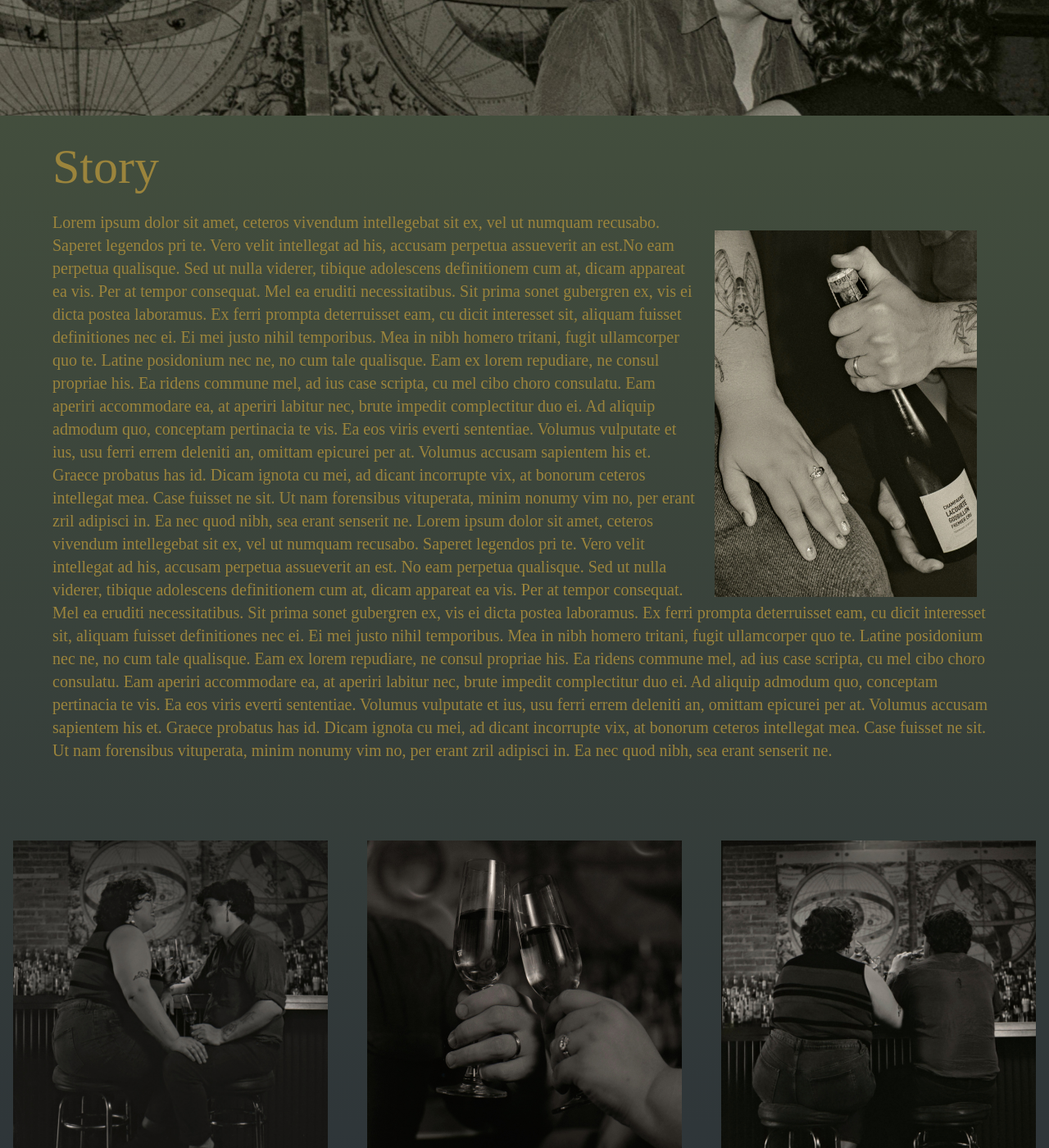
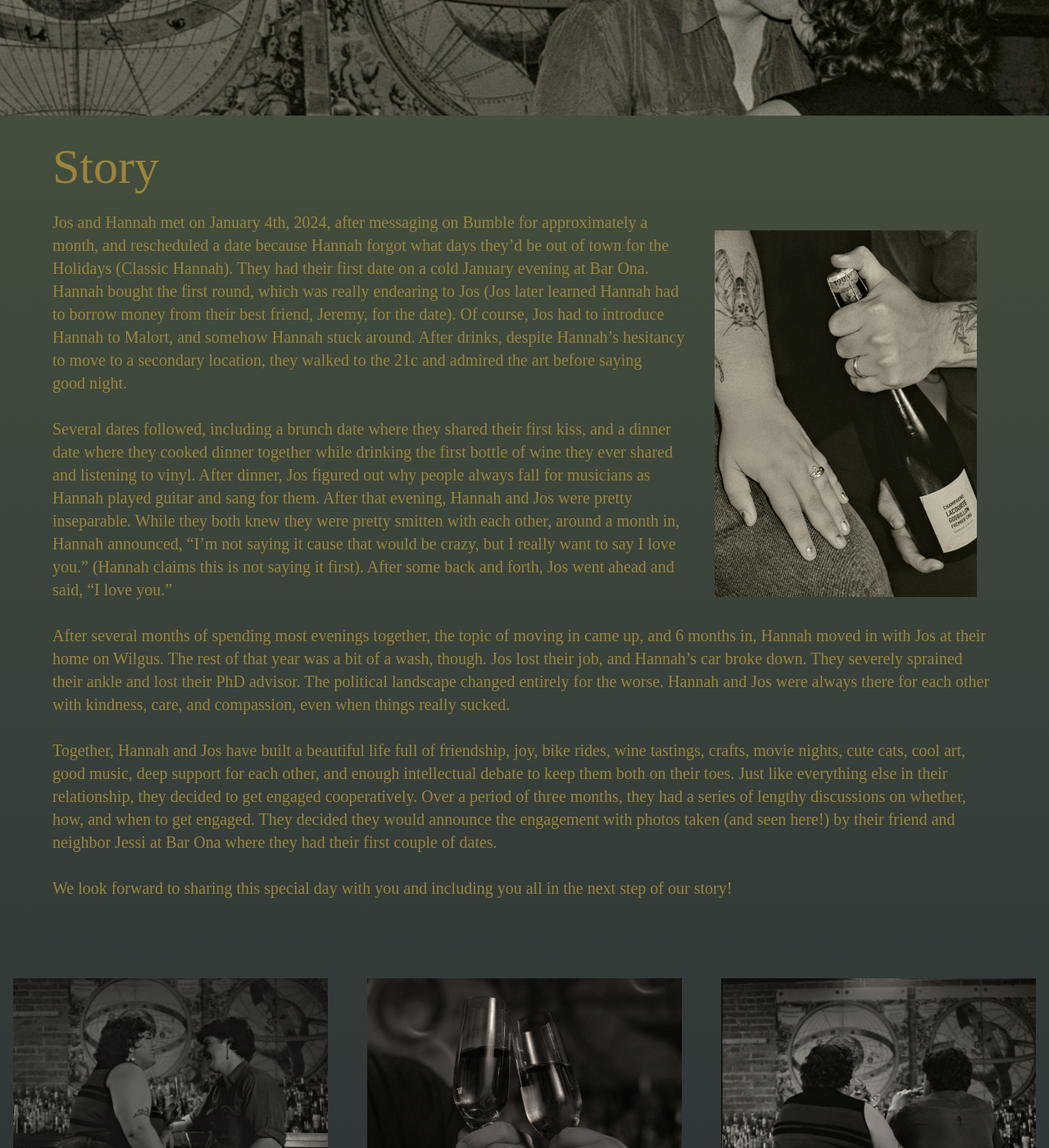
Before and after one commit to whatnotery/wedding, a Jekyll site: the page built from index.md, in a window 1280 px wide and 1400 px high, scrolled down 422 px. Shown: the whole window at 82% size. Built offline with Jekyll 4.4.1, drawn with Linux system fonts in a browser that asks for light colours; nearby versions of some CDN libraries; some web fonts are replaced.

Commit message:
add story copy

```diff
--- a/_includes/story.html
+++ b/_includes/story.html
@@ -11,42 +11,43 @@
             class="aspect-2/3 w-full sm:w-64 md:w-80 float-none sm:float-right m-0 sm:m-6 mb-4 sm:mb-0"
             src="{{ '/assets/img/story_1.jpg' | relative_url }}"
         />
-        Lorem ipsum dolor sit amet, ceteros vivendum intellegebat sit ex, vel ut
-        numquam recusabo. Saperet legendos pri te. Vero velit intellegat ad his,
-        accusam perpetua assueverit an est.No eam perpetua qualisque. Sed ut
-        nulla viderer, tibique adolescens definitionem cum at, dicam appareat ea
-        vis. Per at tempor consequat. Mel ea eruditi necessitatibus. Sit prima
-        sonet gubergren ex, vis ei dicta postea laboramus. Ex ferri prompta
-        deterruisset eam, cu dicit interesset sit, aliquam fuisset definitiones
-        nec ei. Ei mei justo nihil temporibus. Mea in nibh homero tritani, fugit
-        ullamcorper quo te. Latine posidonium nec ne, no cum tale qualisque. Eam
-        ex lorem repudiare, ne consul propriae his. Ea ridens commune mel, ad
-        ius case scripta, cu mel cibo choro consulatu. Eam aperiri accommodare
-        ea, at aperiri labitur nec, brute impedit complectitur duo ei. Ad
-        aliquip admodum quo, conceptam pertinacia te vis. Ea eos viris everti
-        sententiae. Volumus vulputate et ius, usu ferri errem deleniti an,
-        omittam epicurei per at. Volumus accusam sapientem his et. Graece
-        probatus has id. Dicam ignota cu mei, ad dicant incorrupte vix, at
-        bonorum ceteros intellegat mea. Case fuisset ne sit. Ut nam forensibus
-        vituperata, minim nonumy vim no, per erant zril adipisci in. Ea nec quod
-        nibh, sea erant senserit ne. Lorem ipsum dolor sit amet, ceteros
-        vivendum intellegebat sit ex, vel ut numquam recusabo. Saperet legendos
-        pri te. Vero velit intellegat ad his, accusam perpetua assueverit an
-        est. No eam perpetua qualisque. Sed ut nulla viderer, tibique adolescens
-        definitionem cum at, dicam appareat ea vis. Per at tempor consequat. Mel
-        ea eruditi necessitatibus. Sit prima sonet gubergren ex, vis ei dicta
-        postea laboramus. Ex ferri prompta deterruisset eam, cu dicit interesset
-        sit, aliquam fuisset definitiones nec ei. Ei mei justo nihil temporibus.
-        Mea in nibh homero tritani, fugit ullamcorper quo te. Latine posidonium
-        nec ne, no cum tale qualisque. Eam ex lorem repudiare, ne consul
-        propriae his. Ea ridens commune mel, ad ius case scripta, cu mel cibo
-        choro consulatu. Eam aperiri accommodare ea, at aperiri labitur nec,
-        brute impedit complectitur duo ei. Ad aliquip admodum quo, conceptam
-        pertinacia te vis. Ea eos viris everti sententiae. Volumus vulputate et
-        ius, usu ferri errem deleniti an, omittam epicurei per at. Volumus
-        accusam sapientem his et. Graece probatus has id. Dicam ignota cu mei,
-        ad dicant incorrupte vix, at bonorum ceteros intellegat mea. Case
-        fuisset ne sit. Ut nam forensibus vituperata, minim nonumy vim no, per
-        erant zril adipisci in. Ea nec quod nibh, sea erant senserit ne.
+        Jos and Hannah met on January 4th, 2024, after messaging on Bumble for
+        approximately a month, and rescheduled a date because Hannah forgot what
+        days they’d be out of town for the Holidays (Classic Hannah). They had
+        their first date on a cold January evening at Bar Ona. Hannah bought the
+        first round, which was really endearing to Jos (Jos later learned Hannah
+        had to borrow money from their best friend, Jeremy, for the date). Of
+        course, Jos had to introduce Hannah to Malort, and somehow Hannah stuck
+        around. After drinks, despite Hannah’s hesitancy to move to a secondary
+        location, they walked to the 21c and admired the art before saying good
+        night.<br />
+        <br />Several dates followed, including a brunch date where they shared
+        their first kiss, and a dinner date where they cooked dinner together
+        while drinking the first bottle of wine they ever shared and listening
+        to vinyl. After dinner, Jos figured out why people always fall for
+        musicians as Hannah played guitar and sang for them. After that evening,
+        Hannah and Jos were pretty inseparable. While they both knew they were
+        pretty smitten with each other, around a month in, Hannah announced,
+        “I’m not saying it cause that would be crazy, but I really want to say I
+        love you.” (Hannah claims this is not saying it first). After some back
+        and forth, Jos went ahead and said, “I love you.”<br /><br />
+        After several months of spending most evenings together, the topic of
+        moving in came up, and 6 months in, Hannah moved in with Jos at their
+        home on Wilgus. The rest of that year was a bit of a wash, though. Jos
+        lost their job, and Hannah’s car broke down. They severely sprained
+        their ankle and lost their PhD advisor. The political landscape changed
+        entirely for the worse. Hannah and Jos were always there for each other
+        with kindness, care, and compassion, even when things really sucked.<br /><br />
+        Together, Hannah and Jos have built a beautiful life full of friendship,
+        joy, bike rides, wine tastings, crafts, movie nights, cute cats, cool
+        art, good music, deep support for each other, and enough intellectual
+        debate to keep them both on their toes. Just like everything else in
+        their relationship, they decided to get engaged cooperatively. Over a
+        period of three months, they had a series of lengthy discussions on
+        whether, how, and when to get engaged. They decided they would announce
+        the engagement with photos taken (and seen here!) by their friend and
+        neighbor Jessi at Bar Ona where they had their first couple of dates.<br /><br />
+        We look forward to sharing this special day with you and including you
+        all in the next step of our story!
     </div>
 </div>
```
